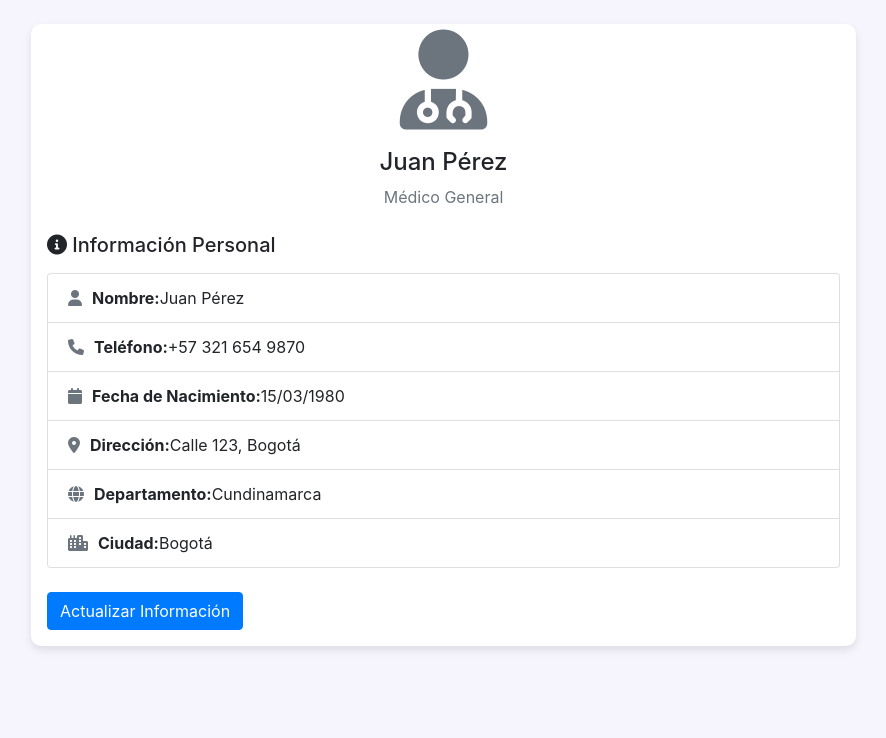
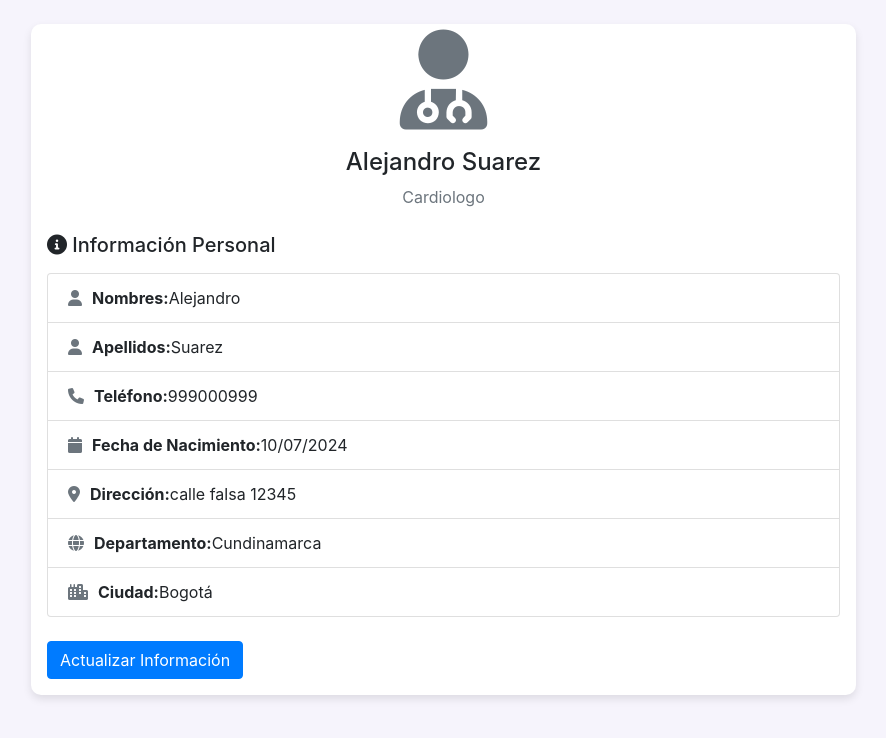
Before and after one commit to JulianMediina/HeartGuard, a Django app: template HeartGuard/templates/html/perfil_medico.html in a window 1280 px wide. Shown: the top 738 px of the page, without its empty margins (339-1225 px from the left). Run offline with Django 5.2, Linux system fonts and the light colour scheme; the template is opened without the code that fills it: values that come from a table or form of the project are taken from there, others are empty; data comes from the database, SQL or seed files in the repository; both versions use the stored data as it was after the commit.

Commit message:
Logeo con perfil y actualizacion

```diff
--- a/HeartGuard/templates/html/perfil_medico.html
+++ b/HeartGuard/templates/html/perfil_medico.html
@@ -1,6 +1,8 @@
 <!DOCTYPE html>
-<html>
+<html lang="es">
   <head>
+    <meta charset="UTF-8">
+    <meta name="viewport" content="width=device-width, initial-scale=1.0">
     <title>Perfil Médico</title>
     <link rel="stylesheet" href="https://cdn.jsdelivr.net/npm/bootstrap@4.6.2/dist/css/bootstrap.min.css">
     <link rel="stylesheet" href="https://cdnjs.cloudflare.com/ajax/libs/font-awesome/6.0.0-beta3/css/all.min.css">
@@ -15,32 +17,34 @@
           <div class="col-12 col-md-3"></div>
           <div class="col-12 col-md-9">
             <div class="profile-card p-3">
-
               <div class="text-center mb-4">
                 <i class="fa-solid fa-user-doctor avatar-icon"></i>
-                <h4 class="mt-2">Juan Pérez</h4>
-                <p class="text-muted">Médico General</p>
+                <h4 class="mt-2">{{ medico.nombres }} {{ medico.apellidos }}</h4>
+                <p class="text-muted">{{ medico.especialidad|default:"Médico General" }}</p>
               </div>
 
               <h5 class="mb-3"><i class="fas fa-info-circle"></i> Información Personal</h5>
               <ul class="list-group">
                 <li class="list-group-item">
-                  <i class="fas fa-user"></i> <strong>Nombre:</strong> Juan Pérez
+                  <i class="fas fa-user"></i> <strong>Nombres:</strong> {{ medico.nombres }}
                 </li>
                 <li class="list-group-item">
-                  <i class="fas fa-phone"></i> <strong>Teléfono:</strong> +57 321 654 9870
+                  <i class="fas fa-user"></i> <strong>Apellidos:</strong> {{ medico.apellidos }}
                 </li>
                 <li class="list-group-item">
-                  <i class="fas fa-calendar"></i> <strong>Fecha de Nacimiento:</strong> 15/03/1980
+                  <i class="fas fa-phone"></i> <strong>Teléfono:</strong> {{ medico.telefono }}
                 </li>
                 <li class="list-group-item">
-                  <i class="fas fa-map-marker-alt"></i> <strong>Dirección:</strong> Calle 123, Bogotá
+                  <i class="fas fa-calendar"></i> <strong>Fecha de Nacimiento:</strong> {{ medico.fecha_nacimiento|date:"d/m/Y" }}
                 </li>
                 <li class="list-group-item">
-                  <i class="fas fa-globe"></i> <strong>Departamento:</strong> Cundinamarca
+                  <i class="fas fa-map-marker-alt"></i> <strong>Dirección:</strong> {{ medico.direccion }}
                 </li>
                 <li class="list-group-item">
-                  <i class="fas fa-city"></i> <strong>Ciudad:</strong> Bogotá
+                  <i class="fas fa-globe"></i> <strong>Departamento:</strong> {{ medico.departamento }}
+                </li>
+                <li class="list-group-item">
+                  <i class="fas fa-city"></i> <strong>Ciudad:</strong> {{ medico.ciudad }}
                 </li>
               </ul>
               <button type="button" class="btn btn-primary mt-4" data-toggle="modal" data-target="#updateModal">
@@ -62,48 +66,43 @@
               <span aria-hidden="true">&times;</span>
             </button>
           </div>
-          <div class="modal-body">
-            <form>
+          <form method="post" action="{% url 'perfil_medico' %}">
+            {% csrf_token %}
+            <div class="modal-body">
               <div class="form-group">
-                <label for="name"><i class="fas fa-user"></i> Nombre</label>
-                <input type="text" class="form-control" id="name" value="Juan Pérez">
+                <label for="nombres"><i class="fas fa-user"></i> Nombres</label>
+                <input type="text" class="form-control" id="nombres" name="nombres" value="{{ medico.nombres }}">
               </div>
               <div class="form-group">
-                <label for="phone"><i class="fas fa-phone"></i> Teléfono</label>
-                <input type="text" class="form-control" id="phone" value="+57 321 654 9870">
+                <label for="apellidos"><i class="fas fa-user"></i> Apellidos</label>
+                <input type="text" class="form-control" id="apellidos" name="apellidos" value="{{ medico.apellidos }}">
               </div>
               <div class="form-group">
-                <label for="birthday"><i class="fas fa-calendar"></i> Fecha de Nacimiento</label>
-                <input type="date" class="form-control" id="birthday" value="1980-03-15">
+                <label for="telefono"><i class="fas fa-phone"></i> Teléfono</label>
+                <input type="text" class="form-control" id="telefono" name="telefono" value="{{ medico.telefono }}">
               </div>
               <div class="form-group">
-                <label for="address"><i class="fas fa-map-marker-alt"></i> Dirección</label>
-                <input type="text" class="form-control" id="address" value="Calle 123, Bogotá">
+                <label for="fecha_nacimiento"><i class="fas fa-calendar"></i> Fecha de Nacimiento</label>
+                <input type="date" class="form-control" id="fecha_nacimiento" name="fecha_nacimiento" value="{{ medico.fecha_nacimiento|date:'Y-m-d' }}">
               </div>
               <div class="form-group">
-                <label for="department"><i class="fas fa-globe"></i> Departamento</label>
-                <select class="form-control" id="department">
-                  <option>Cundinamarca</option>
-                  <option>Antioquia</option>
-                  <option>Valle del Cauca</option>
-                  <option>Boyacá</option>
-                </select>
+                <label for="direccion"><i class="fas fa-map-marker-alt"></i> Dirección</label>
+                <input type="text" class="form-control" id="direccion" name="direccion" value="{{ medico.direccion }}">
               </div>
               <div class="form-group">
-                <label for="city"><i class="fas fa-city"></i> Ciudad</label>
-                <select class="form-control" id="city">
-                  <option>Bogotá</option>
-                  <option>Medellín</option>
-                  <option>Cali</option>
-                  <option>Tunja</option>
-                </select>
+                <label for="departamento"><i class="fas fa-globe"></i> Departamento</label>
+                <input type="text" class="form-control" id="departamento" name="departamento" value="{{ medico.departamento }}">
               </div>
-            </form>
-          </div>
-          <div class="modal-footer">
-            <button type="button" class="btn btn-secondary" data-dismiss="modal">Cancelar</button>
-            <button type="button" class="btn btn-primary">Guardar Cambios</button>
-          </div>
+              <div class="form-group">
+                <label for="ciudad"><i class="fas fa-city"></i> Ciudad</label>
+                <input type="text" class="form-control" id="ciudad" name="ciudad" value="{{ medico.ciudad }}">
+              </div>
+            </div>
+            <div class="modal-footer">
+              <button type="button" class="btn btn-secondary" data-dismiss="modal">Cancelar</button>
+              <button type="submit" class="btn btn-primary">Guardar Cambios</button>
+            </div>
+          </form>
         </div>
       </div>
     </div>
--- a/HeartGuard/urls.py
+++ b/HeartGuard/urls.py
@@ -24,13 +24,15 @@ urlpatterns = [
     path('admin/', admin.site.urls),
     path('login/',views.login_view, name = 'login'),
     path("registrar_usuario/", views.registrar_usuario, name="registrar_usuario"),
-    path('paciente/<int:paciente_id>/actualizar/', views.update_paciente, name='update_paciente'),
-    path('medico_dashboard/', views.medico_dashboard, name='medico_dashboard'),
+    #Rutas para el medico
+    path('medico_dashboard/', views.medico_required(views.medico_dashboard), name='medico_dashboard'),
     path('configuracion_medico/', views.configuracion_medico, name='configuracion_medico'),
     path('historial_medico/', views.historial_medico, name='historial_medico'),
-    path('notificaciones/', views.cnotificaciones, name='notificaciones'),
+    path('notificaciones/', views.notificaciones, name='notificaciones'),
     path('perfil_medico/', views.perfil_medico, name='perfil_medico'),
     path('visualizacion_analisis/', views.visualizacion_analisis, name='visualizacion_analisis'),
+    path('logout/', views.logout_view, name='logout'),
+    #Rutas para el paciente
     path('paciente_dashboard/', views.paciente_dashboard, name='paciente_dashboard'),
     path('configuracion_paciente/', views.configuracion_paciente, name='configuracion_paciente'),
     path('perfil_paciente/', views.perfil_paciente, name='perfil_paciente'),
```
Also changed, not shown: HeartGuard/forms.py (+8 -1 lines), HeartGuard/views.py (+66 -13 lines), db.sqlite3.
